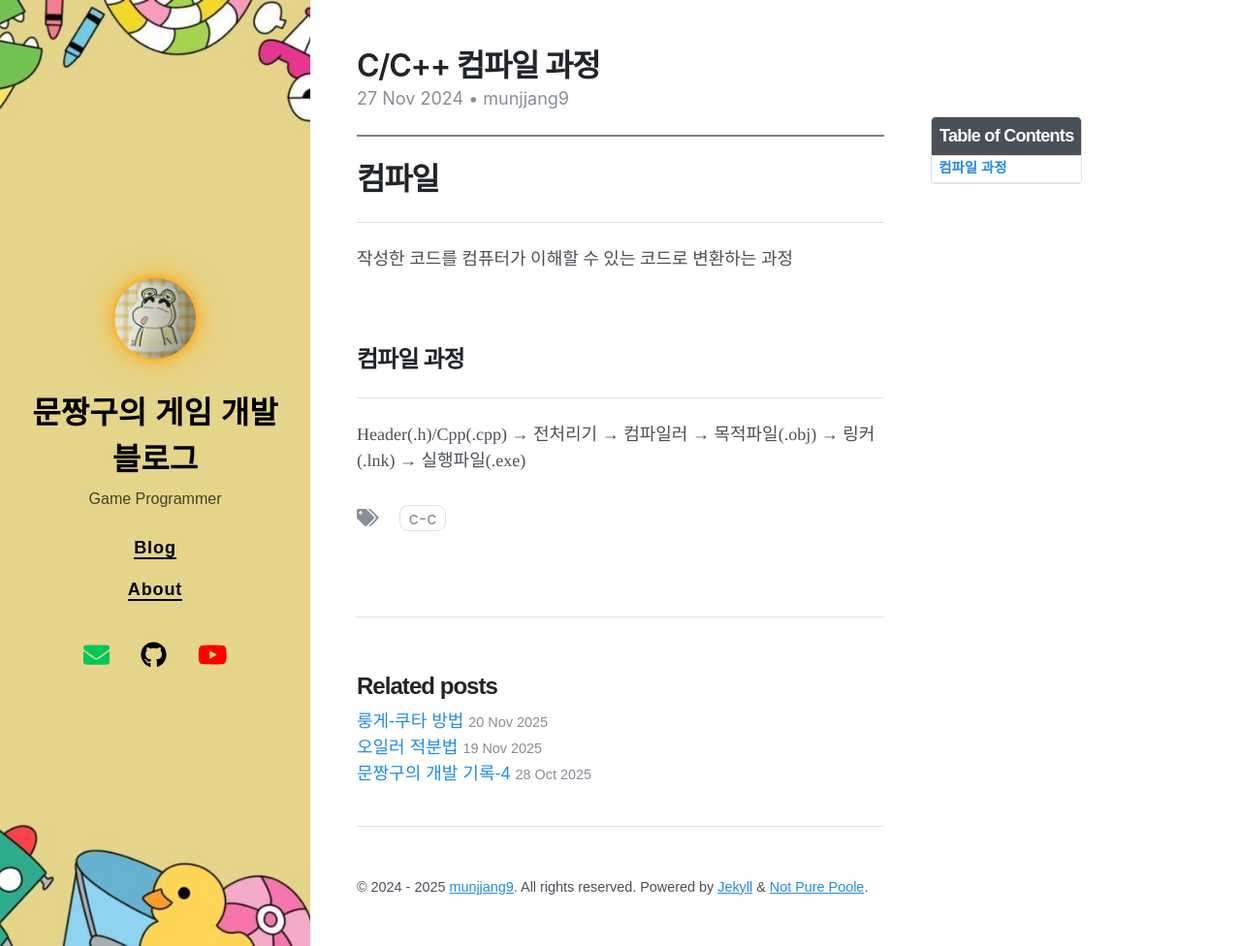
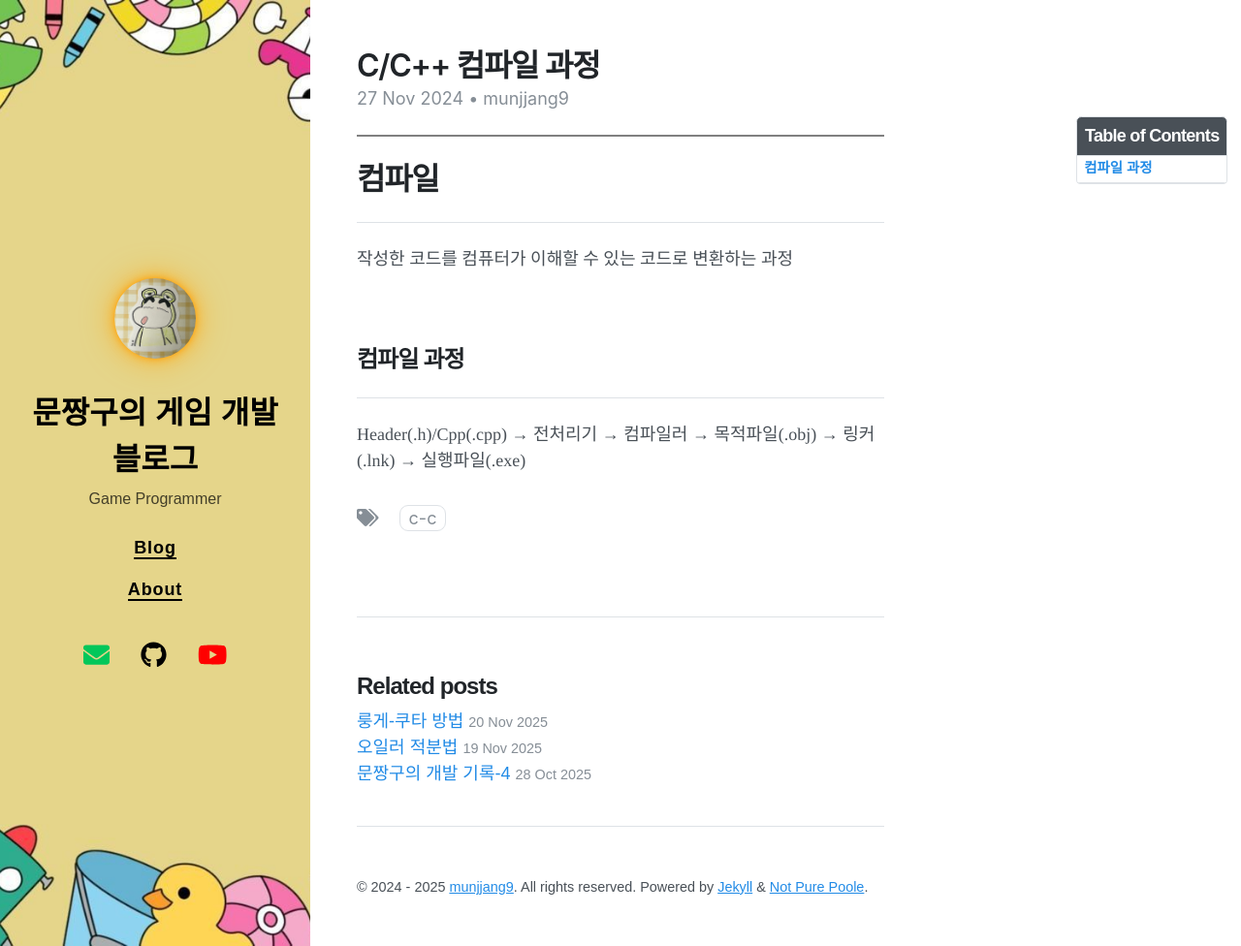
Before and after one commit to munjjang9/munjjang9.github.io, a Jekyll site: the page built from _posts/2024-11-27-compile-process.md, in a window 1280 px wide and 976 px high. Shown: the whole window at 97% size. Built offline with Jekyll 4.4.1, drawn with Linux system fonts in a browser that asks for light colours; nearby versions of some CDN libraries; comment, search, counter and statistics services are not loaded.

Commit message:
Update _toc.scss
toc 위치 재조정 적용

```diff
--- a/_sass/_toc.scss
+++ b/_sass/_toc.scss
@@ -5,9 +5,8 @@
   position: sticky;
   top: calc(var(--spacer-3) * 2.5);
   width: auto;
-  padding-left: 0;
-  padding-right: 50;
-  margin-left: auto;
+  padding-left: 150px;
+  padding-right: 0px;
 }
 
 .toc-title {
```
